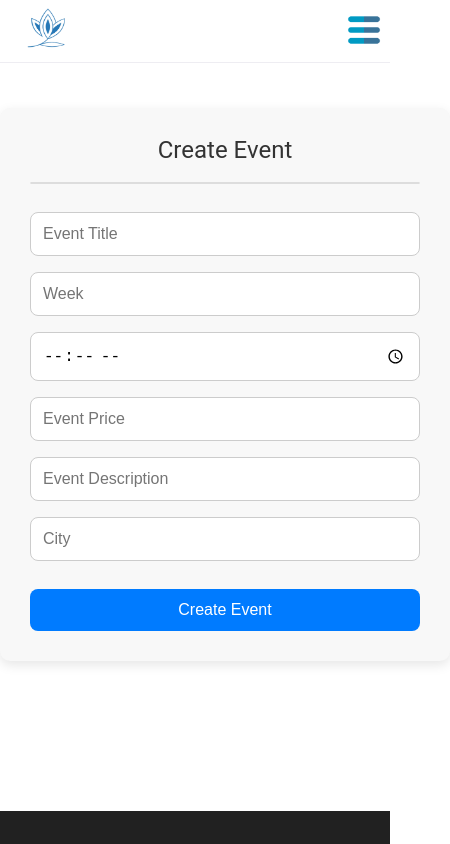
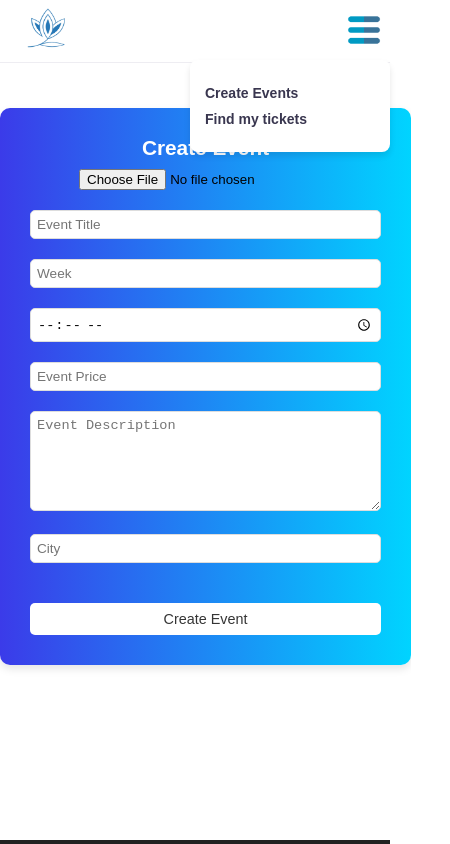
Before and after one commit to AndrLoko/event-sphere, a React (Vite) app: page /create-events in a window 390 px wide. Both pictures are taken after a click on the button 364 px from the left and 30 px from the top of the page. Shown: the top 844 px of the page, 450 px wide, since content can reach past the window. Built offline with nearby package versions, Linux system fonts and the light colour scheme.

Commit message:
Implemented location-based sorting, updated styling on all pages, and added mobile responsiveness

```diff
--- a/src/components/Location/Location.jsx
+++ b/src/components/Location/Location.jsx
@@ -2,7 +2,7 @@ import React, { useState } from "react";
 import "./Location.scss";
 import locationIcon from "/location-arrow.svg";
 
-export default function Location() {
+export default function Location({ onCitySelect }) {
   const [selectedCity, setSelectedCity] = useState("");
   const [isOpen, setIsOpen] = useState(false);
 
@@ -11,10 +11,10 @@ export default function Location() {
   const handleSelect = (city) => {
     setSelectedCity(city);
     setIsOpen(false);
+    onCitySelect(city);  // Передаем выбранный город в родительский компонент
   };
 
   return (
-    <>
     <div className="location">
       <form>
         <label htmlFor="cities" className="select">
@@ -40,8 +40,8 @@ export default function Location() {
         className="location__input"
         placeholder="Choose a location"
         value={selectedCity}
+        readOnly  // Поле доступно только для чтения
       />
     </div>
-    </>
   );
 }
--- a/src/components/Nav/Nav.jsx
+++ b/src/components/Nav/Nav.jsx
@@ -1,4 +1,4 @@
-import React from 'react'
+import React, { useState } from 'react'
 import { Link } from 'react-router-dom';
 
 
@@ -7,6 +7,12 @@ import '../../styles/fonts.css'
 import './Nav.scss'
 
 export default function Nav() {
+  const [isModalOpen, setIsModalOpen] = useState(false);
+
+  const toggleModal = () => {
+    setIsModalOpen(!isModalOpen);
+  };
+
   return (
     <nav>
         <div className="nav__wrapper">
@@ -14,14 +20,26 @@ export default function Nav() {
               <img src='/logo.png' className="logo__img"></img>
             </Link>
             <p className="logo__text">EVENTSPHERE</p>
-            <button className='nav__burger'><img className='nav__burger-img' src="/burger-menu.png" alt="gravisio" /></button>
+            <button className='nav__burger' onClick={toggleModal}><img className='nav__burger-img' src="/burger-menu.png" alt="gravisio" /></button>
             <ul className="nav__list">
                 <li className='nav__item'><Link className="nav__link" to='/create-events'>Create Events</Link></li>
                 <li className='nav__item'><Link className="nav__link" to='/find-tickets'>Find my tickets</Link></li>
-                <li className='nav__item'><Link className="nav__link" to='/login'>Log In</Link></li>
-                <li className='nav__item'><Link className="nav__link nav__link-btn" to='/signup'>Sign Up</Link></li>
+                {/* <li className='nav__item'><Link className="nav__link" to='/login'>Log In</Link></li>
+                <li className='nav__item'><Link className="nav__link nav__link-btn" to='/signup'>Sign Up</Link></li> */}
             </ul>
         </div>
+        {isModalOpen && (
+        <div className="modal">
+          <ul className="modal__list">
+            <li className="modal__item">
+              <Link className="modal__link" to="/create-events">Create Events</Link>
+            </li>
+            <li className="modal__item">
+              <Link className="modal__link" to="/find-tickets">Find my tickets</Link>
+            </li>
+          </ul>
+        </div>
+      )}
     </nav>
   )
 }
--- a/src/components/Nav/Nav.scss
+++ b/src/components/Nav/Nav.scss
@@ -144,3 +144,50 @@
         justify-self: end;
     }
 }
+
+.modal {
+    position: absolute;
+    top: 60px; /* Отступ сверху, чтобы окно появлялось под иконкой */
+    right: 0;
+    background-color: white;
+    padding: 15px;
+    border-radius: 8px;
+    box-shadow: 0px 4px 6px rgba(0, 0, 0, 0.1);
+    width: 200px; /* Ширина модального окна */
+    z-index: 1000;
+    display: block;
+  }
+
+  .modal__list {
+    list-style-type: none;
+    padding: 0;
+    margin: 0;
+  }
+
+  .modal__item {
+    margin: 10px 0;
+  }
+
+  .modal__link {
+    text-decoration: none;
+    color: #3762F0;
+    font-size: 16px;
+    font-weight: 600;
+    transition: color 0.3s ease;
+
+    &:hover {
+      color: #1c4ae4;
+    }
+  }
+
+  @media (max-width: 550px) {
+    .modal {
+      width: 170px; /* Уменьшаем ширину окна на мобильных */
+    }
+
+    .modal__link {
+      font-size: 14px; /* Меньше размер шрифта на мобильных */
+      color: #39364F;
+      font-family: sans-serif
+    }
+  }
--- a/src/pages/CreateEvents/CreateEvents.jsx
+++ b/src/pages/CreateEvents/CreateEvents.jsx
@@ -11,11 +11,11 @@ export default function CreateEvents() {
   const [inputCity, setInputCity] = useState("");
 
   const [image, setImage] = useState(null);
-  const [tag, setTag] = useState();
+  const [tag, setTag] = useState("");
   const [events, setEvents] = useState([]);
 
   const [week, setWeek] = useState("");
-  const [isOpen, setIsOpen] = useState(false);
+  const [isOpen, setIsOpen] = useState(false); // Включаем по умолчанию закрыто
 
   const weeks = ["Monday", "Tuesday", "Wednesday", "Thursday", "Friday", "Saturday", "Sunday"];
 
@@ -27,10 +27,9 @@ export default function CreateEvents() {
   const navigate = useNavigate();
 
   useEffect(() => {
-    const savedImage = localStorage.getItem('userImage');
-    if (savedImage) {
-      setImage(savedImage);
-    }
+    // Считываем события из localStorage
+    const eventsFromStorage = JSON.parse(localStorage.getItem("events")) || [];
+    setEvents(eventsFromStorage);
   }, []);
 
   const handleImageUpload = (event) => {
@@ -46,12 +45,7 @@ export default function CreateEvents() {
     }
   };
 
-  useEffect(() => {
-    const eventsFromStorage = JSON.parse(localStorage.getItem("events")) || [];
-    setEvents(eventsFromStorage);
-  }, []);
-
-  function handleClick() {
+  const handleClick = () => {
     const newEvent = {
       id: Date.now(),
       img: image,
@@ -68,19 +62,38 @@ export default function CreateEvents() {
     setEvents(updatedEvents);
     localStorage.setItem("events", JSON.stringify(updatedEvents));
 
+    // Очистка формы
     setInputTitle("");
     setInputTime("");
     setInputPrice("");
     setInputDescr("");
+    setInputCity("");
+    setImage(null);
+    setTag("");
+    setWeek("");
+    setIsOpen(false);
 
+    // Переход на главную страницу
     navigate('/');
-  }
+  };
 
   return (
-      <div>
+    <div className='events'>
+      <img src="/create-event.png" className='events__img' alt="" />
       <div className="input__wrapper">
-          <h2 className="form-heading">Create Event</h2>
+        <h2 className='input__title'>Create Event</h2>
 
+        {/* Image Upload */}
+        <div className="image-upload-card">
+          <input
+            type="file"
+            accept="image/*"
+            onChange={handleImageUpload}
+          />
+          {image && <img src={image} alt="Event" className="create__image" />}
+        </div>
+
+        {/* Week Selection */}
         <div className="create-wrapper" onClick={() => setIsOpen(!isOpen)}>
           <div className={`create-choice ${isOpen ? "open" : ""}`}>
             {weeks.map((week, index) => (
@@ -95,68 +108,70 @@ export default function CreateEvents() {
           </div>
         </div>
 
+        {/* Event Title Input */}
+        <div className="input-card">
           <input
             type="text"
-            className="input-field"
             value={inputTitle}
             onChange={(e) => setInputTitle(e.target.value)}
             placeholder="Event Title"
           />
+        </div>
 
+        {/* Week Input */}
+        <div className="input-card">
           <input
             type="text"
-            className="input-field"
+            className="create__input"
             placeholder="Week"
             value={week}
             onClick={() => setIsOpen(!isOpen)}
           />
+        </div>
 
+        {/* Event Time Input */}
+        <div className="input-card">
           <input
             type="time"
-            className="input-field"
             value={inputTime}
             onChange={(e) => setInputTime(e.target.value)}
           />
+        </div>
 
+        {/* Event Price Input */}
+        <div className="input-card">
           <input
             type="number"
-            className="input-field"
             value={inputPrice}
             onChange={(e) => setInputPrice(e.target.value)}
             placeholder="Event Price"
           />
+        </div>
 
-          <input
-            type="text"
-            className="input-field"
+        {/* Event Description Input */}
+        <div className="input-card">
+          <textarea
             value={inputDescr}
             onChange={(e) => setInputDescr(e.target.value)}
             placeholder="Event Description"
           />
+        </div>
 
+        {/* Event City Input */}
+        <div className="input-card">
           <input
             type="text"
-            className="input-field"
             value={inputCity}
             onChange={(e) => setInputCity(e.target.value)}
             placeholder="City"
           />
+        </div>
 
-          <input
-            type="file"
-            className="input-file"
-            accept="*image/*"
-            onChange={handleImageUpload}
-          />
-
-          {image && <img src={image} alt="Event" className="create__image" />}
-
-          <button onClick={handleClick} className="submit-button">
-            Create Event
-          </button>
-
+        {/* Create Event Button */}
+        <button onClick={handleClick} className="submit-button">Create Event</button>
       </div>
-        <Footer />
+      <div>
+    </div>
     </div>
 
   );
--- a/src/pages/CreateEvents/CreateEvents.scss
+++ b/src/pages/CreateEvents/CreateEvents.scss
@@ -1,120 +1,247 @@
-/* Основной контейнер */
-.input__wrapper {
-  width: 100%;
-  max-width: 600px;
+.events {
+  display: grid;
+  grid-template-columns: repeat(2, 1fr);
+  align-items: center;
   margin: 0 auto;
-  padding: 30px;
-  background-color: #f8f8f8;
-  border-radius: 10px;
-  box-shadow: 0 4px 12px rgba(0, 0, 0, 0.1);
-  font-family: 'Roboto', sans-serif;
 }
 
-/* Контейнер для выбора дня недели */
+.events__img {
+  border-radius: 100%;
+  margin-top: 100px;
+  min-width: 600px;
+}
+
+.input__wrapper {
+  display: block;
+  max-width: 600px;
+  padding: 50px;
+  background: rgb(2,0,36);
+  background: linear-gradient(90deg, rgba(2,0,36,1) 0%, rgba(59,59,233,1) 0%, rgba(0,212,255,1) 100%);
+  border-radius: 10px;
+  box-shadow: 0 4px 8px rgba(0, 0, 0, 0.1);
+
+
+  margin-right: 200px;
+}
+
+.input__title {
+  display: flex;
+  justify-content: center;
+  font-family: sans-serif;
+  font-weight: 600;
+  font-size: 2rem;
+  color: #ffffff;
+  margin-bottom: 20px;
+}
+
+/* Стили для полей ввода */
+.input-card {
+  margin-bottom: 20px;
+}
+
+.input-card input, .input-card textarea {
+  width: 100%;
+  padding: 10px;
+  font-size: 1rem;
+  border: 1px solid #ddd;
+  border-radius: 5px;
+  box-sizing: border-box;
+  outline: none;
+}
+
+.input-card textarea {
+  min-height: 100px;
+  resize: vertical;
+}
+
+/* Стили для загрузки изображения */
+.image-upload-card {
+  display: flex;
+  flex-direction: column;
+  align-items: center;
+  margin-bottom: 20px;
+}
+
+.create__image {
+  margin-top: 10px;
+  max-width: 100%;
+  max-height: 200px;
+  border-radius: 8px;
+  object-fit: cover;
+}
+
+/* Стили для выбора дня недели */
 .create-wrapper {
   position: relative;
-  margin-bottom: 20px;
 }
 
 .create-choice {
   display: flex;
   flex-direction: column;
-  background-color: #ffffff;
+  position: absolute;
+  top: 0;
+  left: 0;
+  background-color: #fff;
+  width: 100%;
   border-radius: 8px;
-  border: 1px solid #ddd;
-  max-height: 0;
-  overflow: hidden;
-  transition: max-height 0.3s ease-in-out;
+  box-shadow: 0 4px 8px rgba(0, 0, 0, 0.1);
+  max-height: 200px;
+  overflow-y: scroll;
+  z-index: 10;
+  visibility: hidden;
+  opacity: 0;
+  transition: visibility 0s 0.3s, opacity 0.3s ease;
 }
 
-
 .create-choice.open {
-  max-height: 200px;
-  padding: 10px;
+  visibility: visible;
+  opacity: 1;
+  transition: visibility 0s 0s, opacity 0.3s ease;
 }
 
 .create-item {
   padding: 10px;
   cursor: pointer;
+  font-size: 1rem;
+  color: #333;
   transition: background-color 0.3s ease;
 }
 
-
 .create-item:hover {
-  background-color: #007BFF;
-  color: white;
+  background-color: #f4f4f4;
 }
 
+.create-choice .create-item {
+  font-size: 1rem;
+  color: #333;
+  border-bottom: 1px solid #f4f4f4;
+}
 
-.input-field {
+/* Стили для кнопки создания события */
+.submit-button {
   width: 100%;
   padding: 12px;
-  margin: 8px 0;
-  border: 1px solid #ccc;
-  border-radius: 8px;
-  font-size: 16px;
-  box-sizing: border-box;
-  transition: border-color 0.3s ease;
-}
-
-
-.input-field:focus {
-  border-color: #007BFF;
-  outline: none;
-}
-
-
-.submit-button {
-  padding: 12px 20px;
-  background-color: #007BFF;
-  color: white;
+  font-size: 1.2rem;
+  background-color: #ffffff;
+  color: rgb(53, 53, 53);
   border: none;
-  border-radius: 8px;
-  font-size: 16px;
+  border-radius: 5px;
   cursor: pointer;
   transition: background-color 0.3s ease;
-  width: 100%;
   margin-top: 20px;
 }
 
-
 .submit-button:hover {
-  background-color: #0056b3;
+  color: rgb(44, 44, 44);
+  background-color: #ffffff;
 }
 
 .submit-button:focus {
   outline: none;
 }
 
+/* Стили для футера */
+footer {
+  text-align: center;
+  padding: 10px 0;
+  margin-top: 30px;
+  font-size: 0.9rem;
+  color: #777;
+}
+
+/* Мобильная версия */
+@media (max-width: 768px) {
+  .input__wrapper {
+    padding: 15px;
+  }
+
+  .input__title {
+    font-size: 1.5rem;
+    margin-bottom: 15px;
+  }
+
+  .input-card input, .input-card textarea {
+    font-size: 0.9rem;
+    padding: 8px;
+  }
 
   .create__image {
-  width: 100%;
-  height: auto;
+    max-height: 150px;
+  }
+
+  .submit-button {
+    font-size: 1rem;
+    padding: 10px;
+  }
+
+  footer {
+    font-size: 0.8rem;
     margin-top: 20px;
-  border-radius: 8px;
-  box-shadow: 0 4px 12px rgba(0, 0, 0, 0.1);
+  }
+}
+
+/* Для самых маленьких экранов (мобильные телефоны) */
+@media (max-width: 480px) {
+  .input__wrapper {
+    padding: 10px;
+    max-width: 100%;
+  }
+
+  .input__title {
+    font-size: 1.3rem;
+    margin-bottom: 10px;
+  }
+
+  .input-card input, .input-card textarea {
+    font-size: 0.85rem;
+    padding: 6px;
+  }
+
+  .create__image {
+    max-height: 120px;
+  }
+
+  .submit-button {
+    font-size: 0.9rem;
+    padding: 8px;
+  }
+
+  footer {
+    font-size: 0.7rem;
+    margin-top: 15px;
   }
 
 
-.footer-link {
-  color: #007BFF;
-  text-decoration: none;
-  font-weight: bold;
 }
 
-.footer-link:hover {
-  text-decoration: underline;
+@media (max-width: 1000px) {
+  .events {
+    margin: 0 auto;
+    display: flex;
+    flex-direction: column;
+    align-items: center;
   }
 
-/* Заголовок */
-.form-heading {
-  font-size: 24px;
-  margin-bottom: 20px;
-  text-align: center;
-  color: #333;
+  .events__img {
+    display: none;
   }
 
-/* Стили для поля загрузки изображения */
-.input-file {
+  .input__wrapper {
+    display: flex;
+    flex-direction: column;
+    width: 90%;
+    max-width: 500px;
+    padding: 30px;
+    margin: 0 auto;
+  }
+}
+
+
+@media (max-width: 600px) {
+  .events__img {
     display: none;
   }
+  .input__wrapper {
+    margin: 0 auto;
+  }
+}
--- a/src/pages/FindTickets/FindTickets.jsx
+++ b/src/pages/FindTickets/FindTickets.jsx
@@ -42,8 +42,6 @@ export default function FindTickets() {
 
         </div>
       </div>
-
-    <Footer />
     </main>
   )
 }
--- a/src/router.jsx
+++ b/src/router.jsx
@@ -23,6 +23,7 @@ export default function router() {
             <Route path='/signup' element={<SignUp />} />
             <Route path='/*' element={<NotFound />} />
         </Routes>
+        <Footer />
   </>
   )
 }
```
Also changed, not shown: src/pages/FindTickets/FindTickets.scss (+40 -18 lines), src/pages/Home/Home.jsx (+28 -12 lines), public/create-event.png (added). Lines whose indentation alone changed are shown as unchanged.
